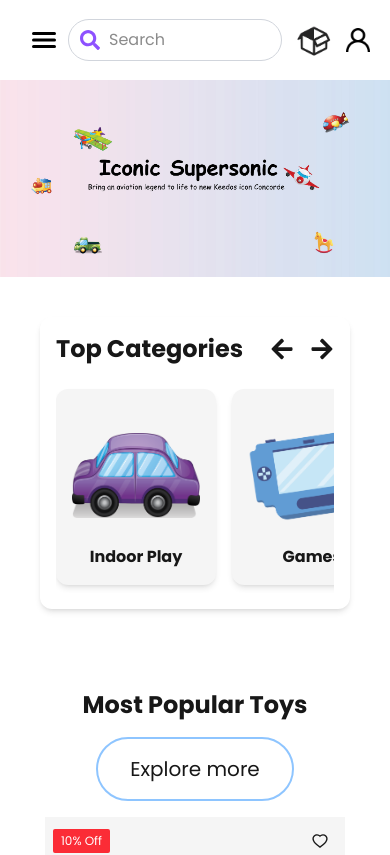
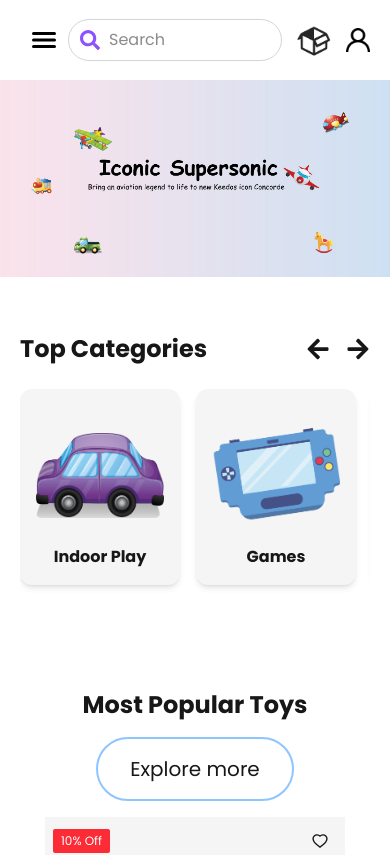
Before and after one commit to Shihab221/keedosweb, a Next.js app: page / in a window 390 px wide. Shown: the top 855 px of the page. Built offline with nearby package versions, Linux system fonts and the light colour scheme; a web font is replaced by a local one.

Commit message:
fixed categories mobile view

```diff
--- a/components/categories.tsx
+++ b/components/categories.tsx
@@ -20,8 +20,8 @@
   }
 
   return (
-    <div className='px-10 flex flex-col items-center my-10 w-full'>
-      <div className='rounded-xl shadow-md px-4 py-4 w-full sm:w-2/3'>
+    <div className='px-5 sm:px-10 flex flex-col items-center my-10 w-full'>
+      <div className='rounded-xl shadow-none sm:shadow-md px-0 sm:px-4 py-4 w-full sm:w-2/3'>
         <div className='flex flex-row items-center mb-4 justify-between'>
           <h2 className='text-neutral-900 font-bold text-2xl'>Top Categories</h2>
           <div className='flex flex-row justify-between gap-4'>
```
